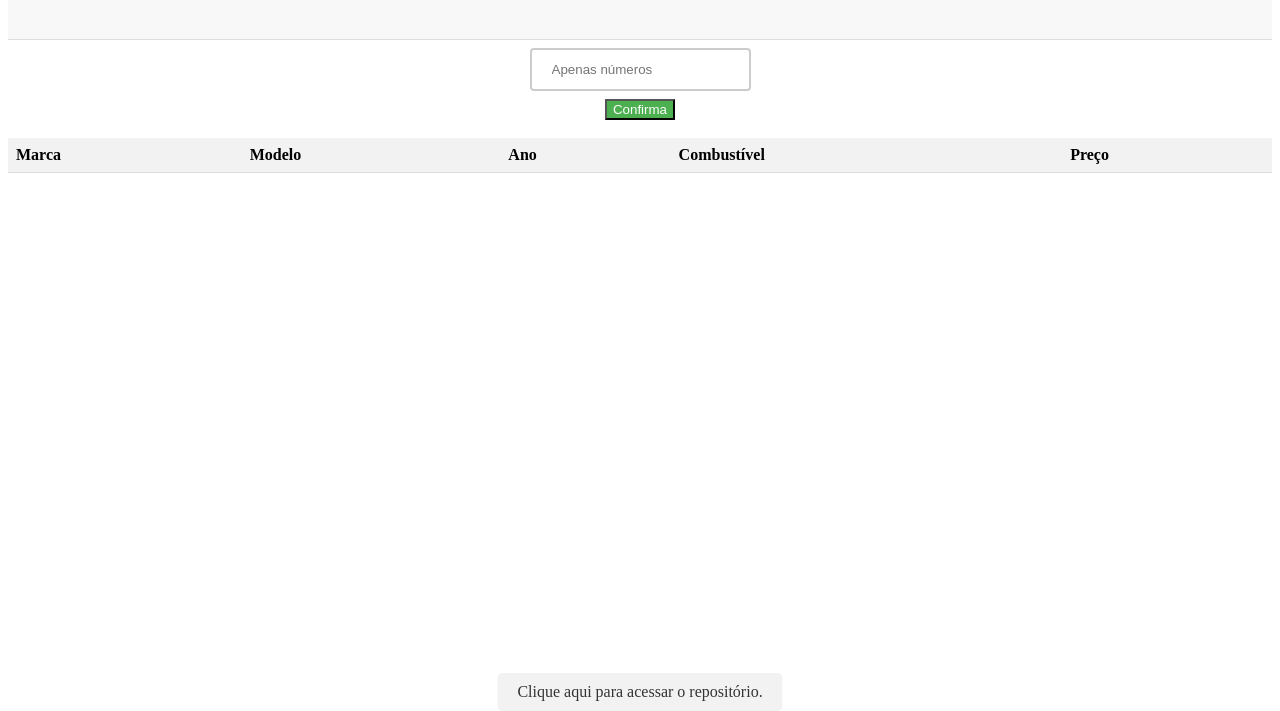
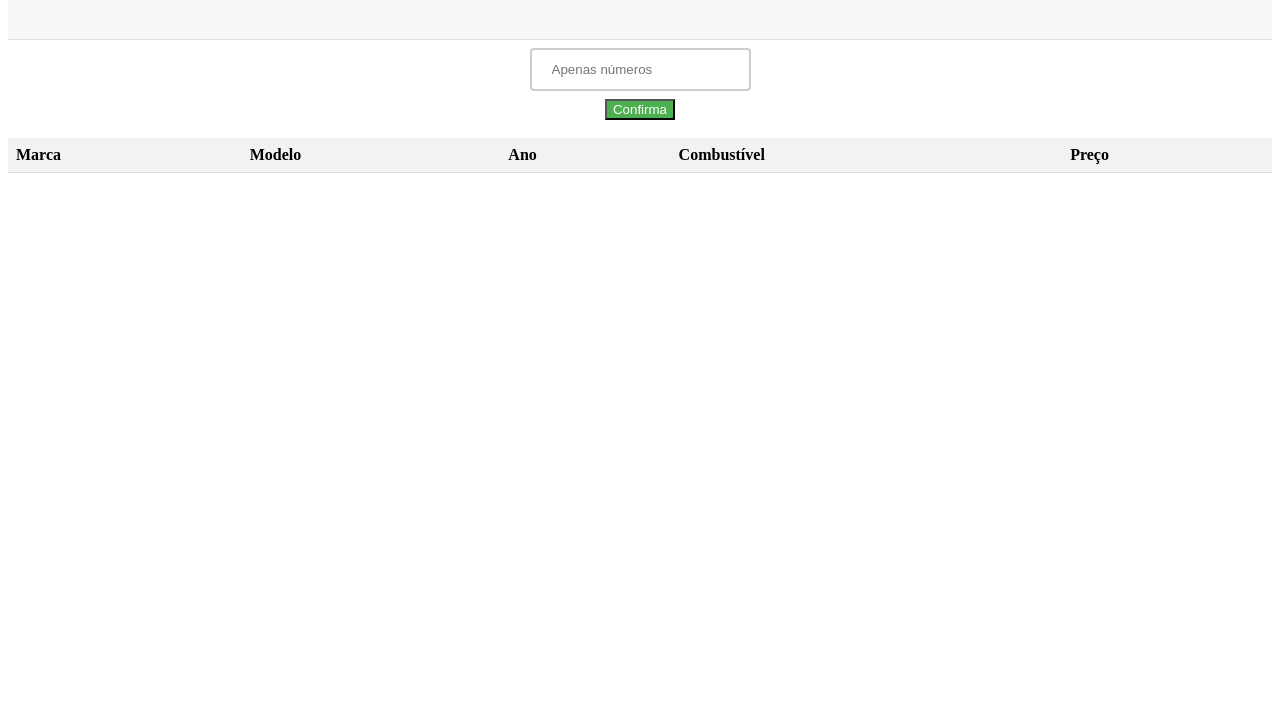
Before and after one commit to M4rcxs/brasilAPI, a plain HTML site: page index.html in a window 1280 px wide. Shown: the part 89-800 px from the top of the page. Drawn offline with Linux system fonts and the light colour scheme; no server answers.

Commit message:
Update index.html to remove the link to the repository

```diff
--- a/index.html
+++ b/index.html
@@ -54,6 +54,5 @@
             </table>
 
         </main>
-        <a href="https://github.com/M4rcxs/brasilapi" target="_blank">Clique aqui para acessar o repositório.</a>
     </body>
 </html>
```
